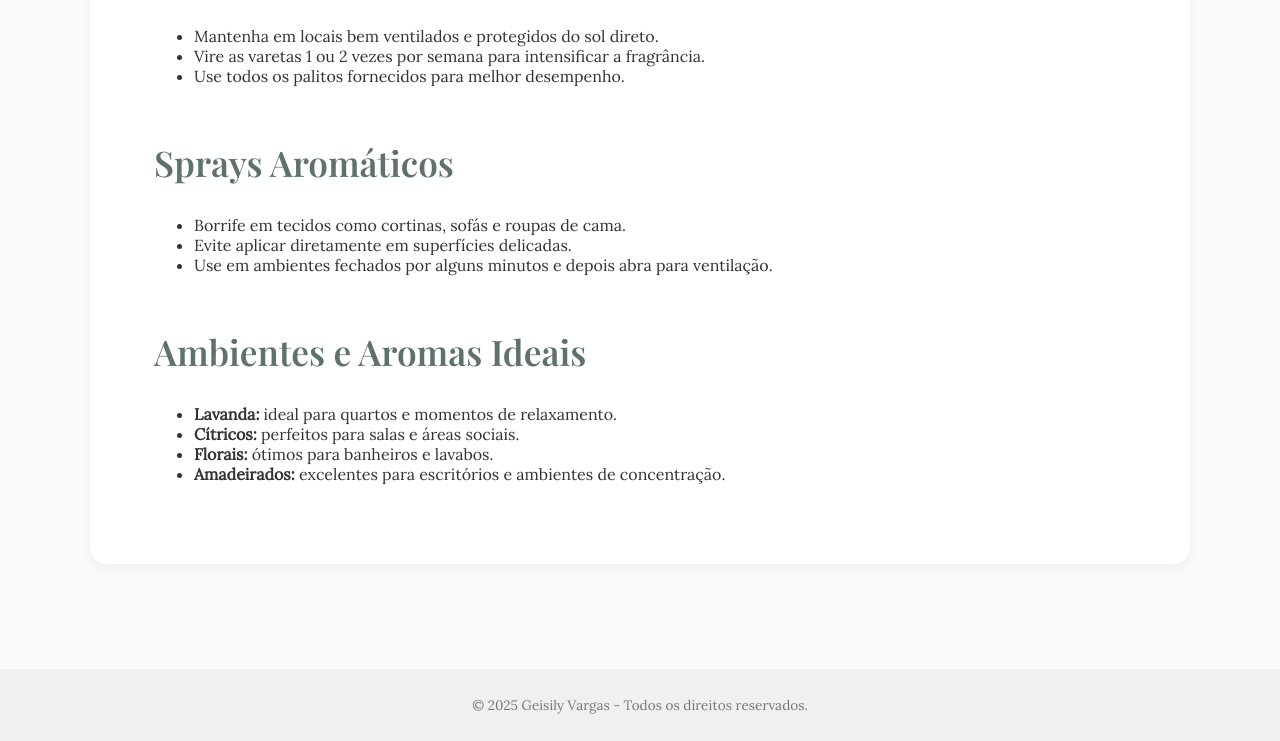
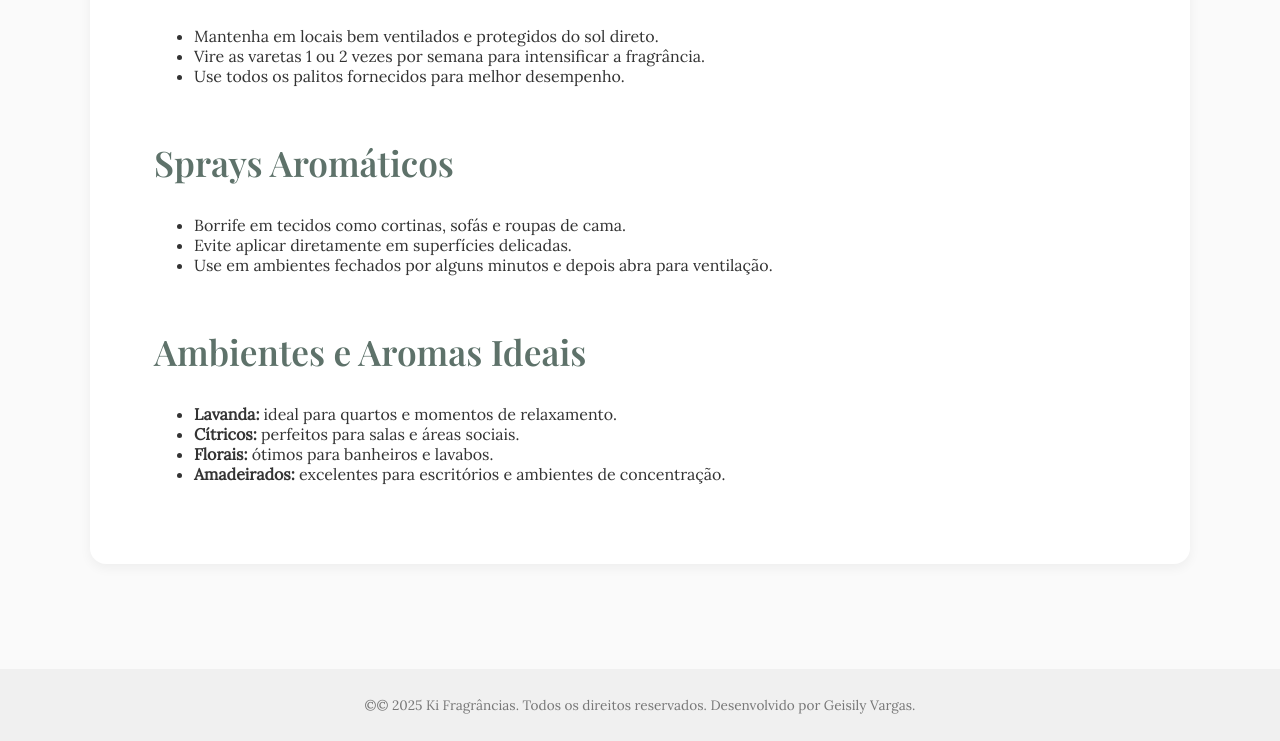
Before and after one commit to Geisily/WebFront, a plain HTML site: page dicas.html in a window 1280 px wide. Shown: the part 712-1453 px from the top of the page. Drawn offline with nearby package versions, Linux system fonts and the light colour scheme.

Commit message:
Update dicas.html

```diff
--- a/dicas.html
+++ b/dicas.html
@@ -64,7 +64,7 @@
   </main>
 
   <footer>
-    <p>&copy; 2025 Geisily Vargas - Todos os direitos reservados.</p>
+    <p>&copy;© 2025 Ki Fragrâncias. Todos os direitos reservados. Desenvolvido por Geisily Vargas.</p>
   </footer>
 
 </body>
```
